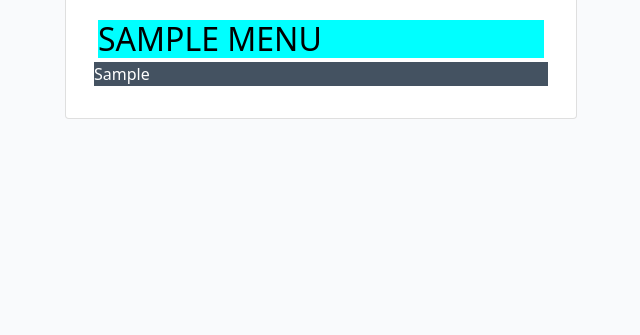
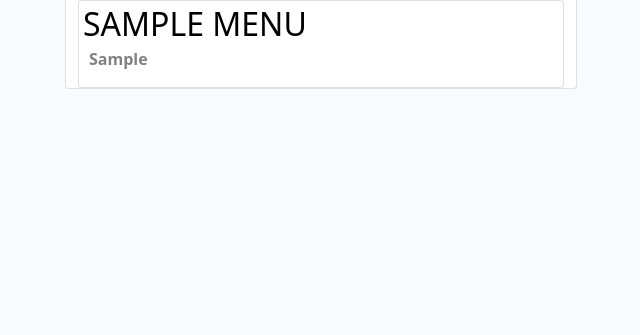
Before and after one commit to Melhefnawi/Restaurant-Booking, a Django app: page /menu in a window 1280 px wide. Shown: the part 85-420 px from the top of the page, without its empty margins (5-645 px from the left). Run offline with Django 3.2, Linux system fonts and the light colour scheme; tables that the repository leaves empty hold one stand-in row (values such as "Sample post").

```diff
--- a/bookingsystem/tests_views.py
+++ b/bookingsystem/tests_views.py
@@ -23,7 +23,7 @@ class TestViews(TestCase):
         response = self.client.get(
             f'/booking/show_booking/{booking_test.Slug}')
         self.assertEqual(response.status_code, 200)
-        self.assertTemplateUsed(response, 'booking/show_booking.html')
+        self.assertTemplateUsed(response, "booking/show_booking.html")
 
     def test_bookingdetails(self):
         booking_test = Booking_details.objects.create(
@@ -35,7 +35,7 @@ class TestViews(TestCase):
     def test_homepage(self):
         response = self.client.get()
         self.assertEqual(response.status_code, 200)
-        self.assertTemplateUsed(response, 'booking/homepage.html')
+        self.assertTemplateUsed(response, '/booking/homepage.html')
 
     def test_editbooking(self):
         booking_test = Booking_details.objects.create(
@@ -50,4 +50,6 @@ class TestViews(TestCase):
         response = self.client.get(
             f'/booking/deletebooking/{booking_test.Slug}')
         self.assertEqual(response.status_code, 200)
+        self.assertEqual(booking_test.approved, 0)
+        self.assertEqual(booking_test.Time, null)
         self.assertTemplateUsed(response, 'booking/deletebooking.html')
--- a/bookingsystem/views.py
+++ b/bookingsystem/views.py
@@ -6,7 +6,7 @@ from random import *
 import urllib.request
 import urllib.error
 from django.contrib import messages
-# Create your views here.
+
 
 
 
--- a/static/css/style.css
+++ b/static/css/style.css
@@ -63,7 +63,7 @@ body {
     color: black;
     margin: 4px;
     text-transform: uppercase;
-    background-color: aqua;
+
 }
 
 .masthead {
@@ -76,9 +76,10 @@ body {
 }
 
 .masthead-text {
-    background-color: #445261;
-    color: white;
+    color: grey;
     position: relative;
+    margin-left: 10px;
+    font-weight: bold;
 }
 
 .masthead-image {
--- a/templates/booking/deletebooking.html
+++ b/templates/booking/deletebooking.html
@@ -11,7 +11,7 @@
                 {{form|crispy}} {%csrf_token%}
                 <br />
 
-                <button type="submit" class="btn btn-signup btn-lg">submit</button>
+                <button type="submit" class="btn btn-danger btn-lg">Delete</button>
                 {% if messages %}
                 <ul class="messages">
                     {% for message in messages %}
--- a/templates/booking/editbooking.html
+++ b/templates/booking/editbooking.html
@@ -10,7 +10,7 @@
                 {{form|crispy}} {%csrf_token%}
                 <br />
 
-                <button type="submit" class="btn btn-signup btn-lg">submit</button>
+                <button type="submit" class="btn btn-info btn-lg">Edit</button>
                 {% if messages %}
                 <ul class="messages">
                     {% for message in messages %}
--- a/templates/booking/menu.html
+++ b/templates/booking/menu.html
@@ -9,7 +9,7 @@
             {% for photo in menu_list%}
                     <div class="card " style="width: 32rem;">
                         <img src="{{ photo.Featured_image.url }}" class="card-img-top" alt="...">
-                        <div class="card-body ">
+                        <div class="card">
                             <h2 class=" booking">{{ photo.Meal_Name}}</h2>
                             <p class="masthead-text">{{photo.Meal_des}}</p>
                         </div>
--- a/templates/booking/name.html
+++ b/templates/booking/name.html
@@ -8,7 +8,7 @@
         {{booking_form|crispy}} {%csrf_token%}
         <br />
 
-        <button type="submit" class="btn btn-signup btn-lg">submit</button>
+        <button type="submit" class="btn btn-info btn-lg">submit</button>
 
         <button class="btn btn-danger btn-lg">Previous Booking</button>
         {% if messages %}
```
Also changed, not shown: arabian/settings.py (+5 -5 lines).
